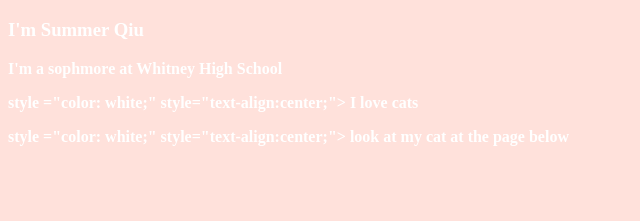
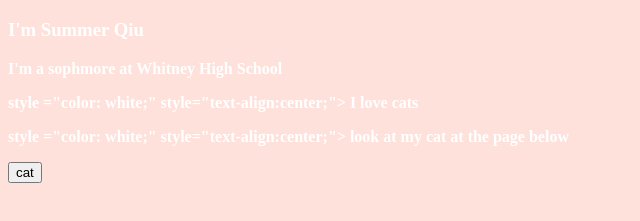
Before and after one commit to xiaqiuusa/xiaqiuusa.github.io, a plain HTML site: page index.html in a window 1280 px wide. Shown: the part 61-282 px from the top of the page, without its empty margins (0-640 px from the left). Drawn offline with Linux system fonts and the light colour scheme.

Commit message:
Update index.html

```diff
--- a/index.html
+++ b/index.html
@@ -9,6 +9,10 @@
 <p> <b style ="color: white;" style="text-align:center;"> I'm a sophmore at Whitney High School <p>
   <p> style ="color: white;" style="text-align:center;"> I love cats <p>
     <p> style ="color: white;" style="text-align:center;"> look at my cat at the page below</b> <p>
+      <div class="tab">
+  <button class="tablinks" onclick="openCity(event, 'cat')">cat</button>
+
+</div>
 <img src= "">
 </body>
 </html>
```
